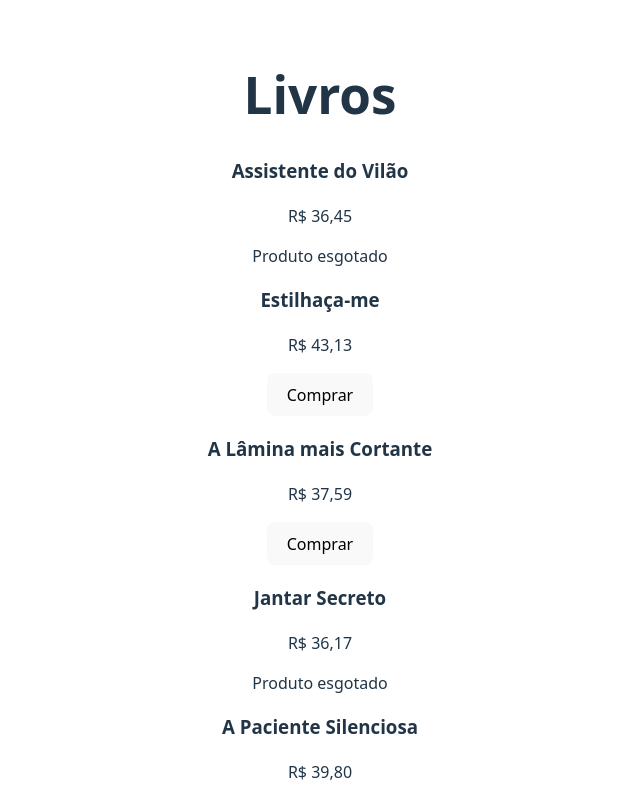
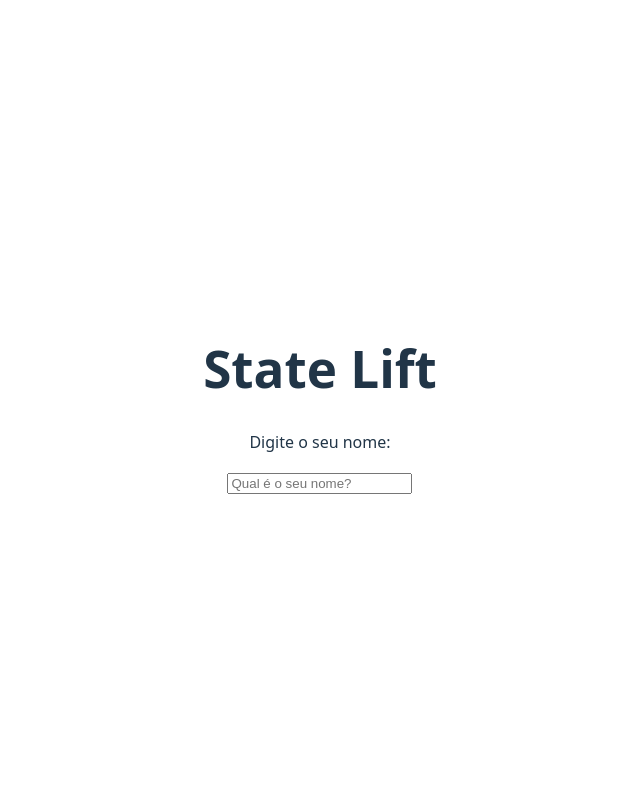
Before and after one commit to becsnr/react, a React (Vite) app: page / in a window 1280 px wide. Shown: the top 800 px of the page, without its empty margins (320-960 px from the left). Built offline with nearby package versions, Linux system fonts and the light colour scheme.

Commit message:
state lift

```diff
--- a/src/App.jsx
+++ b/src/App.jsx
@@ -1,11 +1,11 @@
 import './App.css'
-import Aula011 from './aulas/Aula011'
+import Aula012 from './aulas/Aula012'
 import Ex033 from './exercicios/ex033/Ex033'
 
 function App() {
   return (
-    //<Aula011 />
-    <Ex033 />
+    <Aula012 />
+    //<Ex033 />
   )
 }
 
--- /dev/null
+++ b/src/aulas/Aula012.jsx
@@ -0,0 +1,17 @@
+import { useState } from "react"
+import SeuNome from "../components/SeuNome"
+import Saudacao from "../components/Saudacao";
+
+function Ex012() {
+    const [nome, setNome] = useState();
+
+    return (
+        <>
+            <h1>State Lift</h1>
+            <SeuNome setNome={setNome} />
+            <Saudacao nome={nome} />
+        </>
+    )
+}
+
+export default Ex012
--- /dev/null
+++ b/src/components/Saudacao.jsx
@@ -0,0 +1,15 @@
+function Saudacao({nome}) {
+
+    function gerarSaudacao(algumNome) {
+        return `Olá, ${algumNome}! tudo bem?`
+    }
+
+    return (
+        <>
+            {nome && <p>{gerarSaudacao(nome)}</p>}
+        </>
+    )
+
+}
+
+export default Saudacao
--- /dev/null
+++ b/src/components/SeuNome.jsx
@@ -0,0 +1,10 @@
+function SeuNome({setNome}) {
+    return (
+        <>
+            <p>Digite o seu nome:</p>
+            <input type="text" placeholder="Qual é o seu nome?" onChange={(e) => setNome(e.target.value)} />
+        </>
+    )
+}
+
+export default SeuNome
```
